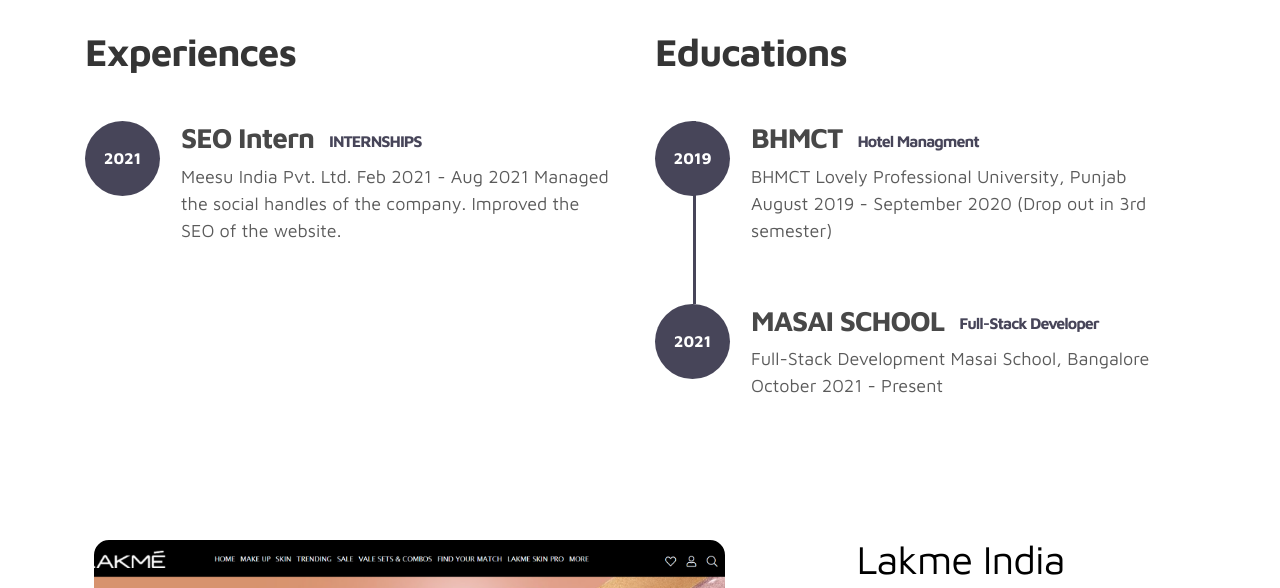
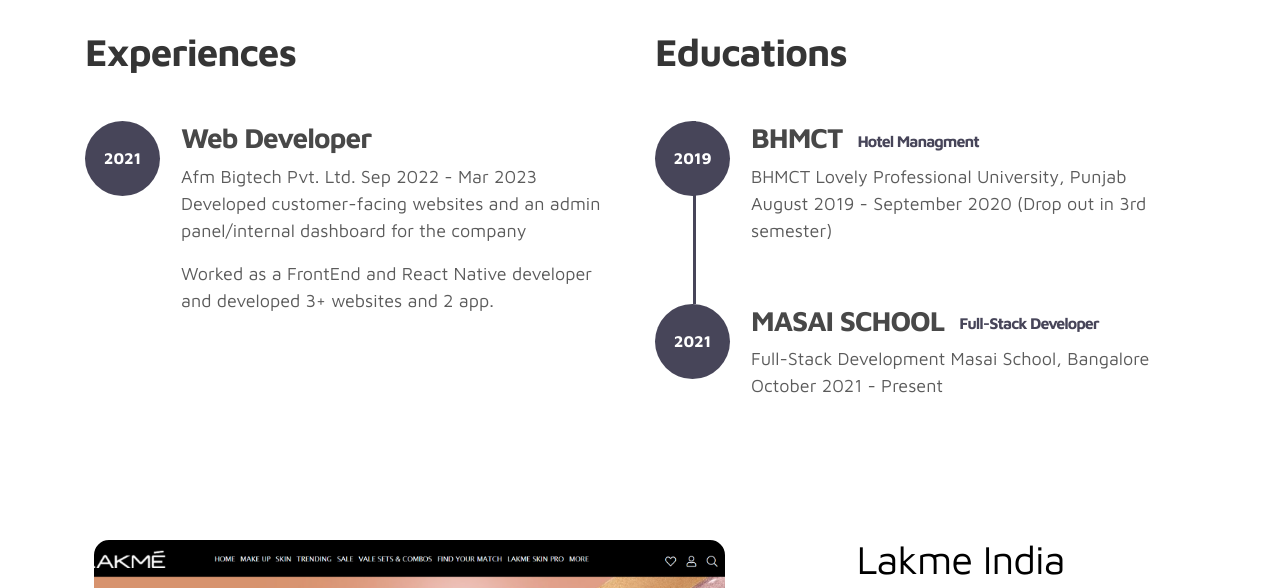
Before and after one commit to sauravsaran99/my_portfolio, a plain HTML site: page index.html in a window 1280 px wide. Shown: the part 1580-2168 px from the top of the page. Drawn offline with Linux system fonts and the light colour scheme.

Commit message:
minor update

```diff
--- a/index.html
+++ b/index.html
@@ -250,12 +250,18 @@ https://www.tooplate.com/view/2115-marvel
                                   <span>2021</span>
                              </div>
                              <div class="timeline-info">
-                                  <h3><span>SEO Intern</span><small>INTERNSHIPS</small></h3>
+                                  <h3><span>Web Developer</span>
+                                    <!-- <small>INTERNSHIPS</small> -->
+                                  </h3>
                                   <p>
-                                    Meesu India Pvt. Ltd.
-                                    Feb 2021 - Aug 2021
-                                    Managed the social handles of the company.
-                                    Improved the SEO of the website.</p>
+                                    Afm Bigtech Pvt. Ltd.
+                                    Sep 2022 - Mar 2023
+                                    Developed customer-facing websites and
+an admin panel/internal dashboard for the
+company</p>
+<p>Worked as a FrontEnd and React Native
+  developer and developed 3+ websites and 2
+  app.</p>
                              </div>
                         </div>
 
@@ -590,7 +596,7 @@ https://www.tooplate.com/view/2115-marvel
      </div>
 
      <div id="footer-main">
-       <p>Portfolio 2022</p>
+       <p>Portfolio 2023</p>
      </div>
 
     <script src="js/jquery-3.3.1.min.js"></script>
```
